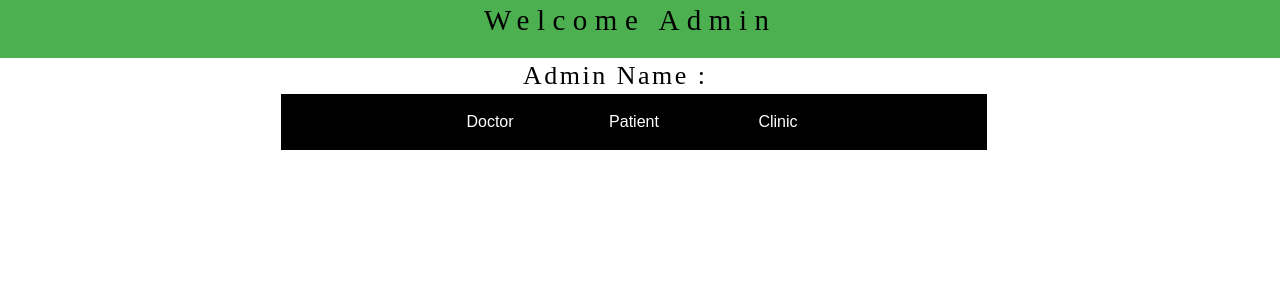
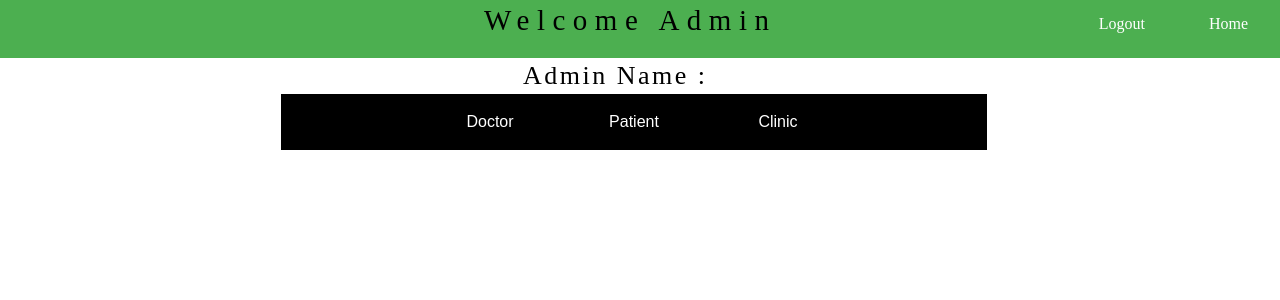
Before and after one commit to Hasibul218/online_clinic_system, a PHP site: page /AdminHomePage.php in a window 1280 px wide. Shown: the top 300 px of the page. Run offline with PHP 8.4, Linux system fonts and the light colour scheme.

Commit message:
add home & logout button

```diff
--- a/view/AdminClinicList.php
+++ b/view/AdminClinicList.php
@@ -7,7 +7,9 @@
 	</head>
 	<body>
 		<div class="div1">
-			<h2>Clinic List</h2>
+			<label class="h2">Clinic List</label>
+			<button type="button"class="adminbtn"onclick="window.location='AdminHomePage.php'">Home</button>
+			<button type="button"class="adminbtn"oneclick="">Logout</button>
 		</div>
 	</body>
 </html>
--- a/view/AdminClinicReg.php
+++ b/view/AdminClinicReg.php
@@ -86,10 +86,13 @@
 			Admin Clinic Registration
 		</title>
 		<link rel="stylesheet"type="text/css"href="CSS/adminclinicreg.css">
+		<link rel="stylesheet"type="text/css"href="CSS/admincliniclist.css">
 	</head>
 	<body>
 		<div class="head">
 			<label class="l1">Online Clinic</label>
+			<button type="button"class="adminbtn"onclick="window.location='AdminHomePage.php'">Home</button>
+			<button type="button"class="adminbtn"oneclick="">Logout</button>
 		</div>
 		<div class="cregister">
 			<h4>Clinic Register Form</h4><hr><br>
--- a/view/AdminDoctorList.php
+++ b/view/AdminDoctorList.php
@@ -7,7 +7,9 @@
 	</head>
 	<body>
 		<div class="div1">
-			<h2>Doctor List</h2>
+			<label class="h2">Doctor List</label>
+			<button type="button"class="adminbtn"onclick="window.location='AdminHomePage.php'">Home</button>
+			<button type="button"class="adminbtn"oneclick="">Logout</button>
 		</div>
 	</body>
 </html>
--- a/view/AdminDoctorRequest.php
+++ b/view/AdminDoctorRequest.php
@@ -7,7 +7,9 @@
 	</head>
 	<body>
 		<div class="div1">
-			<h2>Doctor Request List</h2>
+			<label class="h2">Doctor Request List</label>
+			<button type="button"class="adminbtn"onclick="window.location='AdminHomePage.php'">Home</button>
+			<button type="button"class="adminbtn"oneclick="">Logout</button>
 		</div>
 	</body>
 </html>
--- a/view/AdminHomePage.php
+++ b/view/AdminHomePage.php
@@ -4,10 +4,13 @@
 			Admin Home Page
 		</title>
 		<link rel="stylesheet"type="text/css"href="CSS/adminhomepage.css">
+		<link rel="stylesheet"type="text/css"href="CSS/admincliniclist.css">
 	</head>
 	<body>
 		<div class="head">
 			<label class="l1">Welcome Admin</label>
+			<button type="button"class="adminbtn"oneclick="Location:AdminHomePage.php">Home</button>
+			<button type="button"class="adminbtn"oneclick="">Logout</button>
 		</div>
 		<label class="l2">Admin Name :</label>
 		<div id="admin-navbar"style="text-align:center">
--- a/view/AdminPatientHistory.php
+++ b/view/AdminPatientHistory.php
@@ -7,7 +7,9 @@
 	</head>
 	<body>
 		<div class="div1">
-			<h2>Patient Records</h2>
+			<label class="h2">Patient Records</label>
+			<button type="button"class="adminbtn"onclick="window.location='AdminHomePage.php'">Home</button>
+			<button type="button"class="adminbtn"oneclick="">Logout</button>
 		</div>
 	</body>
 </html>
--- a/view/AdminPatientList.php
+++ b/view/AdminPatientList.php
@@ -7,7 +7,9 @@
 	</head>
 	<body>
 		<div class="div1">
-			<h2>Patient List</h2>
+			<label class="h2">Patient List</label>
+			<button type="button"class="adminbtn"onclick="window.location='AdminHomePage.php'">Home</button>
+			<button type="button"class="adminbtn"oneclick="">Logout</button>
 		</div>
 	</body>
 </html>
--- a/view/CSS/admincliniclist.css
+++ b/view/CSS/admincliniclist.css
@@ -7,10 +7,28 @@
 	background-color: #4CAF50;
     padding: 2px;
 }
-h2
+.h2
 {
 font-size: 35px;
     line-height: 1.4;
     letter-spacing: 7.5px;
+    margin: 0px 0px 0px 500px;
+}
+.adminbtn
+{
+	    float: right;
+    background-color: #4CAF50;
+    font-family: inherit;
     text-align: center;
+    border: none;
+    color: white;
+    padding: 15px 32px;
+    cursor: pointer;
+    font-size: 16px;
+    text-decoration: none;
+    display: inline-block;
 }
+.adminbtn:hover
+{
+	 background-color: #3e8e41;
+}
```
